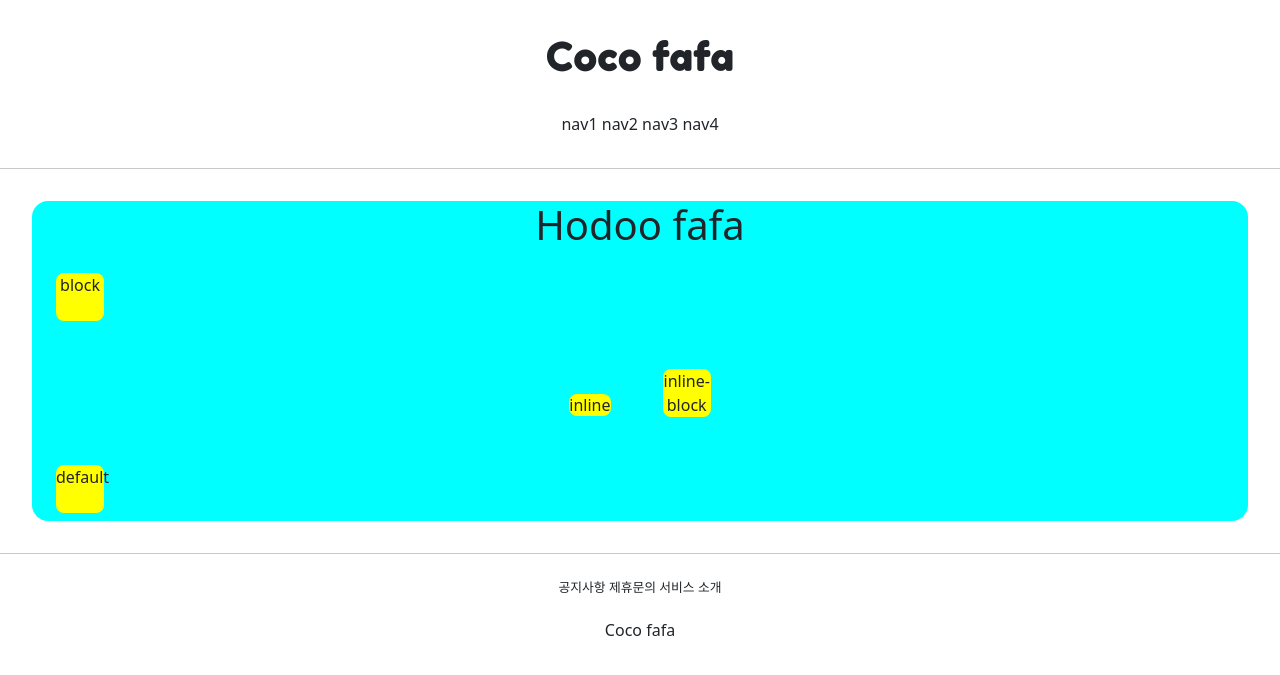
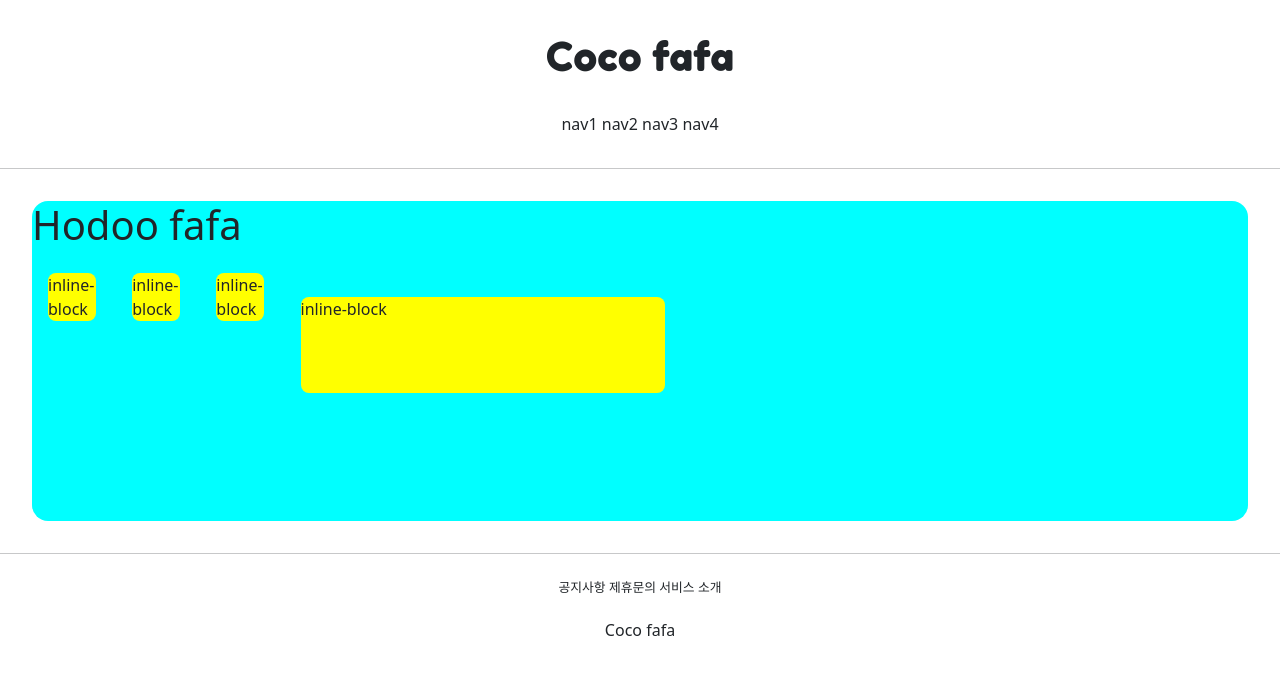
Before and after one commit to cocofafa/5ban-dJANGGO, a Django app: page /accounts/hello_world/ in a window 1280 px wide. Shown: the top 675 px of the page. Run offline with Django 3.2, Linux system fonts and the light colour scheme; parts of the project's set-up code (start-up, migrations or seed data) failed here and were passed over.

Commit message:
5ban 07.06 class commit_2

```diff
--- a/accountapp/templates/accountapp/hello_world.html
+++ b/accountapp/templates/accountapp/hello_world.html
@@ -8,18 +8,20 @@
             height: 48px;
             width: 48px;
             border-radius: .5rem;
-            margin: 1.5rem;
+            margin: 1rem;
         }
     </style>
 
-    <div style="height: 20rem; background-color: aqua; border-radius: 1rem; margin: 2rem">
+    <div style="height: 20rem; background-color: aqua; border-radius: 1rem; margin: 2rem; overflow: scroll">
 
         <h1>Hodoo fafa</h1>
-        <div class="testing" style="display:block">block</div>
-        <div class="testing" style="display:inline">inline</div>
+
+
         <div class="testing" style="display:inline-block">inline-block</div>
-        <div class="testing" style="display:none">none</div>
-        <div class="testing">default</div>
+        <div class="testing" style="display:inline-block; width: 3rem; height: 3rem">inline-block</div>
+        <div class="testing" style="display:inline-block; width: 3em; height: 3em">inline-block</div>
+        <div class="testing" style="display:inline-block; width: 30%; height: 30%">inline-block</div>
+
 
     </div>
 
--- a/templates/header.html
+++ b/templates/header.html
@@ -5,7 +5,7 @@
     </div>
 
 
-    <div>
+
     <div class="Cocofafa_header_button">
         <span>nav1</span>
         <span>nav2</span>
```
